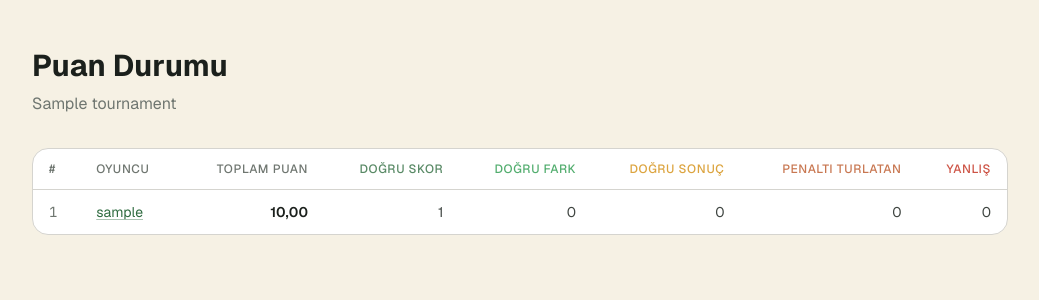
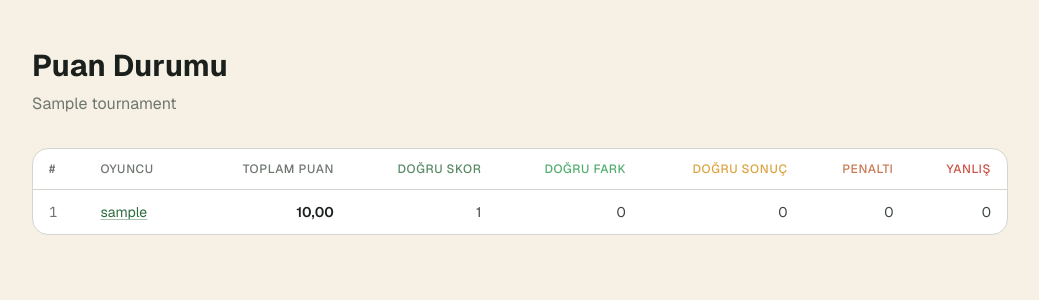
Before and after one commit to hmrbll/ekiptahmin, a Django app: page /leaderboard/ in a window 1280 px wide. Shown: the part 71-371 px from the top of the page, without its empty margins (120-1159 px from the left). Run offline with Django 5.2, Linux system fonts and the light colour scheme; tables that the repository leaves empty hold one stand-in row (values such as "Sample post"); style sheets or scripts are compiled from the project's sources.

Commit message:
fix(home): correct chip colour key-order bug + align stale tests to ganyan
Real bug: _chips_for_slots built its GanyanScore lookup keyed (user_id,
slot_id) but looked up (slot_id, user_id), so prediction chips on the home
page never picked up their outcome colour (rendered neutral) except by
accidental id collision. Keyed it (slot_id, user_id) to match.

Also rename the leaderboard penalty column 'Penaltı turlatan' → 'Penaltı'
(it now counts all penalty criteria, not just the advancer).

Pre-existing test failures (all predated this branch — legacy→ganyan drift)
realigned to current behaviour:
- test_home: viewer score now ganyan (300 not legacy 6); chip sort + multi-
  user chip tests use played (post-lock) matches since chips are post-lock.
- test_leaderboard: user_detail score-sheet only lists predicted+scored slots
  (dropped no_prediction-row expectation); pre-lock no-leak kept; 'Penaltı'
  header; removed assertion for a 'Tahmin Yapmadı' column that doesn't exist.
- test_rules_page: assert ganyan pool figure (100) not legacy points (6/20).

Full suite now green: 195 passed, 0 failed.

Co-Authored-By: Claude Opus 4.8 <noreply@anthropic.com>

```diff
--- a/config/views.py
+++ b/config/views.py
@@ -69,8 +69,9 @@ def _chips_for_slots(slot_ids: list[int]) -> dict[int, list[dict]]:
         preds_by_user.setdefault((p.slot_id, p.user_id), []).append(p)
 
     # GanyanScore rows for the locked slots — only exist when a result is in.
+    # Keyed (slot_id, user_id) to match the per-prediction `key` used below.
     ganyan_by_user_slot: dict[tuple[int, int], GanyanScore] = {
-        (gs.user_id, gs.slot_id): gs
+        (gs.slot_id, gs.user_id): gs
         for gs in GanyanScore.objects.filter(slot_id__in=locked_slot_ids)
     }
 
--- a/templates/scoring/leaderboard.html
+++ b/templates/scoring/leaderboard.html
@@ -22,7 +22,7 @@
                     <span class="bg-primary/15 text-primary px-1.5 py-1 rounded" aria-label="Doğru Skor">{{ row.exact }}</span>
                     <span class="bg-success/15 text-success px-1.5 py-1 rounded" aria-label="Doğru Fark">{{ row.diff }}</span>
                     <span class="bg-warning/15 text-warning px-1.5 py-1 rounded" aria-label="Doğru Sonuç">{{ row.result }}</span>
-                    <span class="bg-accent/15 text-accent px-1.5 py-1 rounded" aria-label="Penaltı turlatan">{{ row.penalty }}</span>
+                    <span class="bg-accent/15 text-accent px-1.5 py-1 rounded" aria-label="Penaltı">{{ row.penalty }}</span>
                     <span class="bg-danger/15 text-danger px-1.5 py-1 rounded" aria-label="Yanlış">{{ row.wrong }}</span>
                 </div>
                 <span class="font-mono text-sm font-semibold text-fg shrink-0 w-12 text-right">{{ row.total|floatformat:2 }}</span>
@@ -49,7 +49,7 @@
                         <th class="text-right px-4 py-3 font-medium text-primary/80">Doğru Skor</th>
                         <th class="text-right px-4 py-3 font-medium text-success/90">Doğru Fark</th>
                         <th class="text-right px-4 py-3 font-medium text-warning/90">Doğru Sonuç</th>
-                        <th class="text-right px-4 py-3 font-medium text-accent/90">Penaltı turlatan</th>
+                        <th class="text-right px-4 py-3 font-medium text-accent/90">Penaltı</th>
                         <th class="text-right px-4 py-3 font-medium text-danger/90">Yanlış</th>
                     </tr>
                 </thead>
```
Also changed, not shown: apps/accounts/tests/test_home.py (+12 -8 lines), apps/scoring/tests/test_leaderboard.py (+8 -14 lines), apps/tournament/tests/test_rules_page.py (+2 -3 lines).
